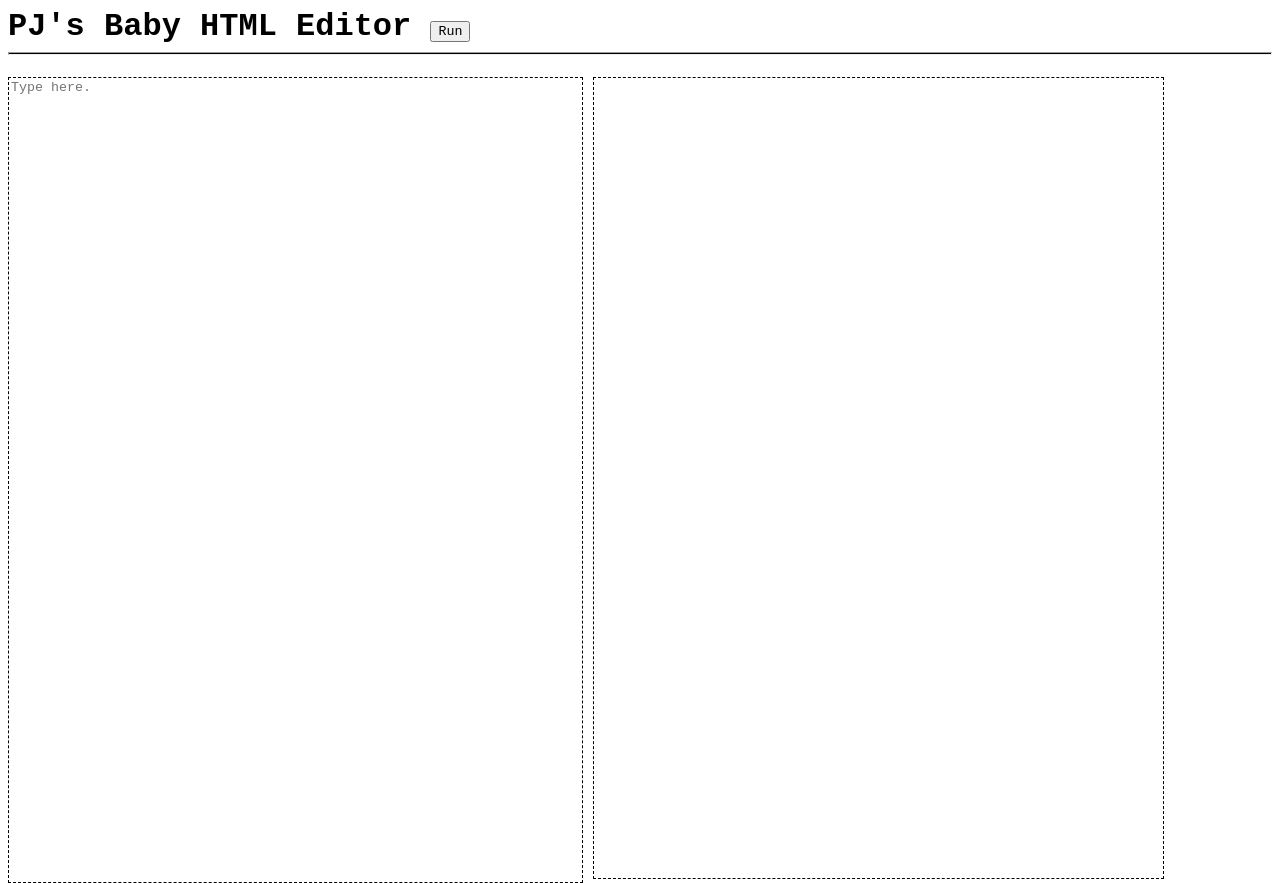
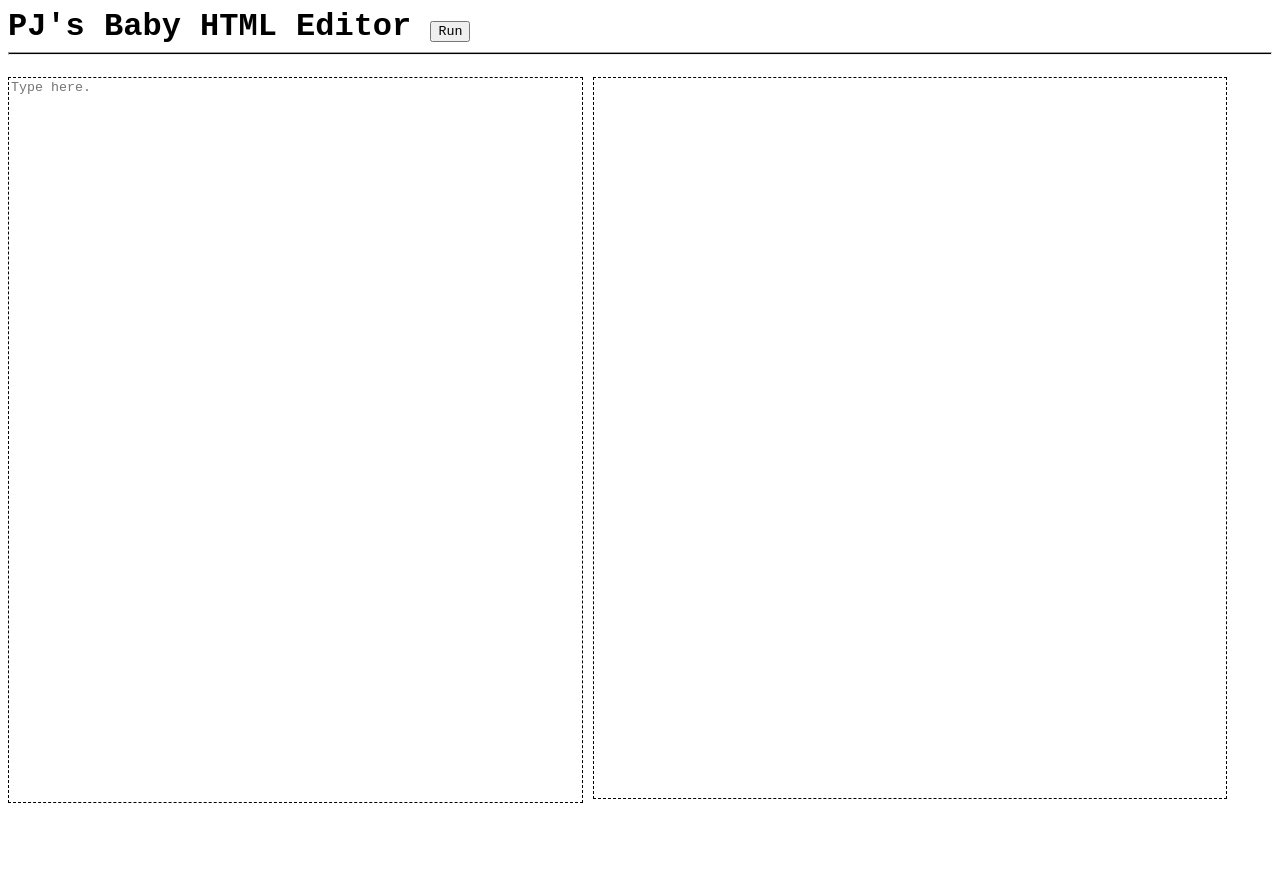
Before and after one commit to pajamaclaws21/Baby-HTML, a plain HTML site: page index.html in a window 1280 px wide. After the commit the page ends 803 px from the top, so only its background shows below. Drawn offline with Linux system fonts and the light colour scheme.

Commit message:
Update index.html

```diff
--- a/index.html
+++ b/index.html
@@ -12,7 +12,7 @@ background-color: black;
 }
 textarea {
 resize: none;
-height: 100vh;
+height: 90vh;
 width: 45%;
 float: left;
 border: 0.75px dashed black;
@@ -20,8 +20,8 @@ border: 0.75px dashed black;
 iframe {
 float: left;
 margin-left: 10px;
-height: 100vh;
-width: 45%;
+height: 90vh;
+width: 50%;
 border: 0.75px dashed black;
 }
 </style>
```
